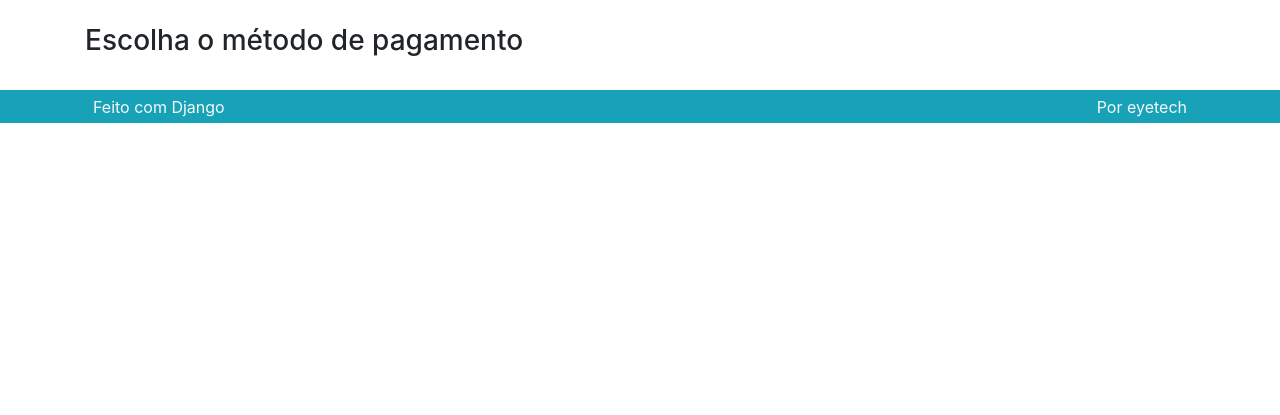
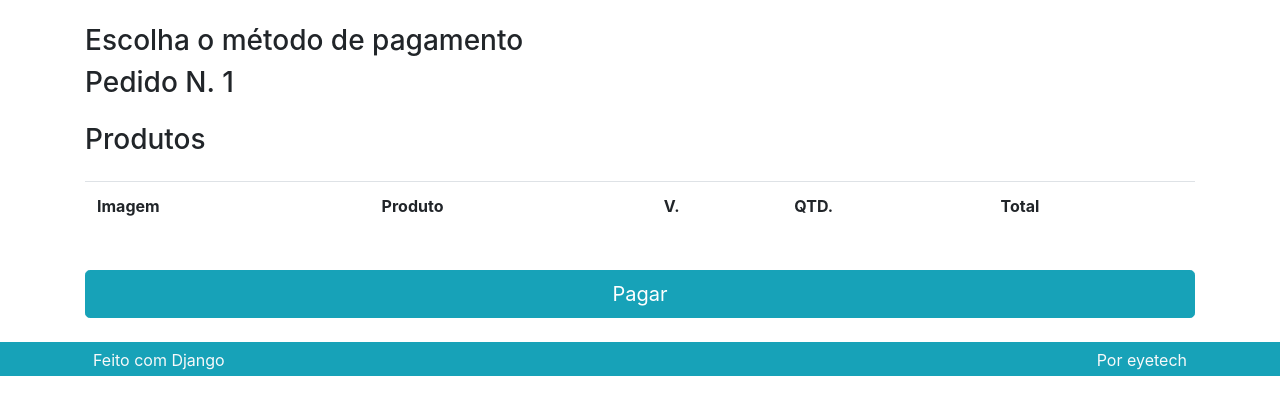
Before and after one commit to MeiryanneMartins/ECOMMERCE, a Django app: page /pedido/pagar/1 in a window 1280 px wide. Shown: the part 56-471 px from the top of the page. Run offline with Django 4.2, Linux system fonts and the light colour scheme; tables that the repository leaves empty hold one stand-in row (values such as "Sample post"); lists and menus that the app fills with data are empty; some libraries are stand-ins or nearby versions.

Commit message:
resolve conflits

```diff
--- a/order/templates/order/pay.html
+++ b/order/templates/order/pay.html
@@ -1,5 +1,10 @@
 {% extends 'base.html'  %}
 
+{% block titulo %}Pay | {% endblock %}
+
+{% load omfilters %}
+
+{% load static %}
 
 {%  block conteudo %}
 
@@ -9,4 +14,12 @@
   </div>
 </div>
 
+{% include 'parciais/_order.html' %}
+
+<div class="row mt-4">
+  <div class="col">
+      <a href="#" class="btn btn-primary btn-block btn-lg">Pagar</a>
+  </div>
+</div>
+
 {% endblock %}
--- a/order/views.py
+++ b/order/views.py
@@ -97,7 +97,7 @@ class SaveOrder(View):
         del self.request.session['car']
         return redirect(
             reverse(
-                'order:pay',
+                'order:pay.html',
                 kwargs={
                     'pk': order.pk
                 }
--- /dev/null
+++ b/product/templates/parciais/_order.html
@@ -0,0 +1,26 @@
+{% load static %}
+{% load omfilters %}
+
+<div class="row">
+    <div class="col">
+        <h3>{{ order }}</h3>
+
+        <div class="row mt-4">
+            <div class="col">
+                <h3>Produtos</h3>
+            </div>
+        </div>
+
+        <div class="table-responsive mt-3">
+            <table class="table">
+                <tr>
+                    <th class="d-none d-lg-block">Imagem</th>
+                    <th>Produto</th>
+                    <th>V.</th>
+                    <th>QTD.</th>
+                    <th>Total</th>
+                </tr>
+            </table>
+        </div>
+    </div>
+</div>
```
Also changed, not shown: 1 other file.
